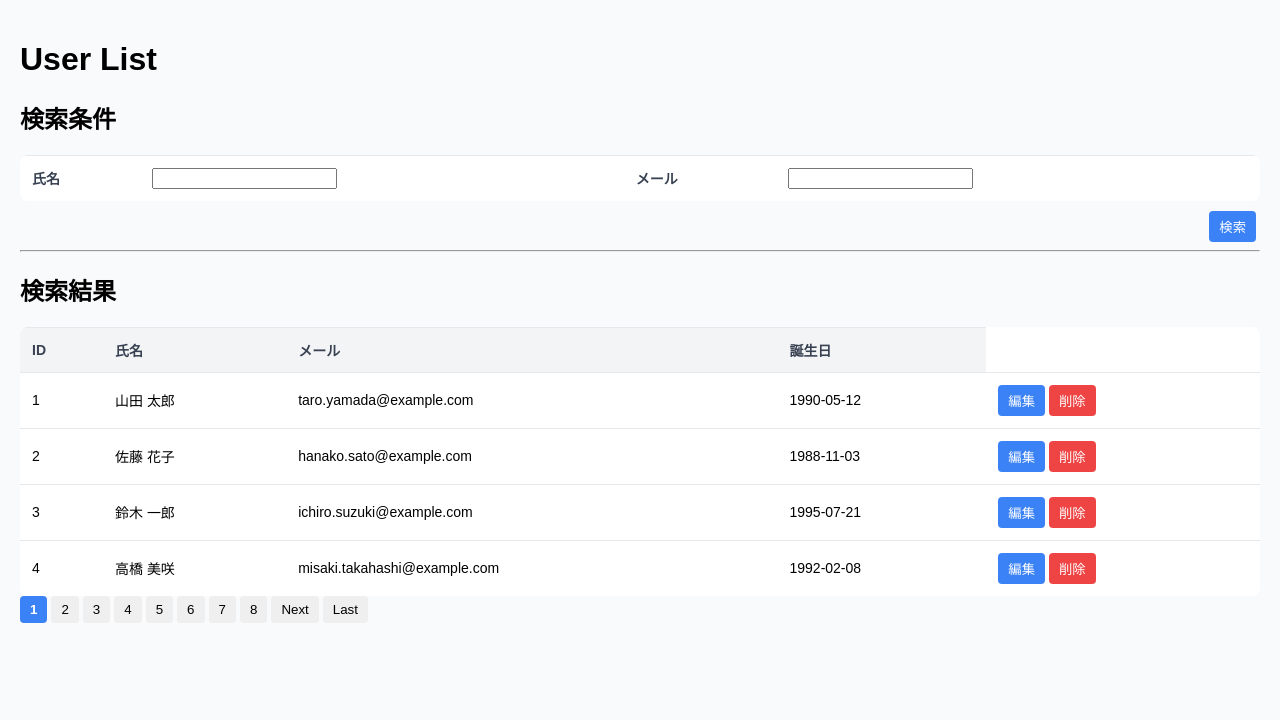
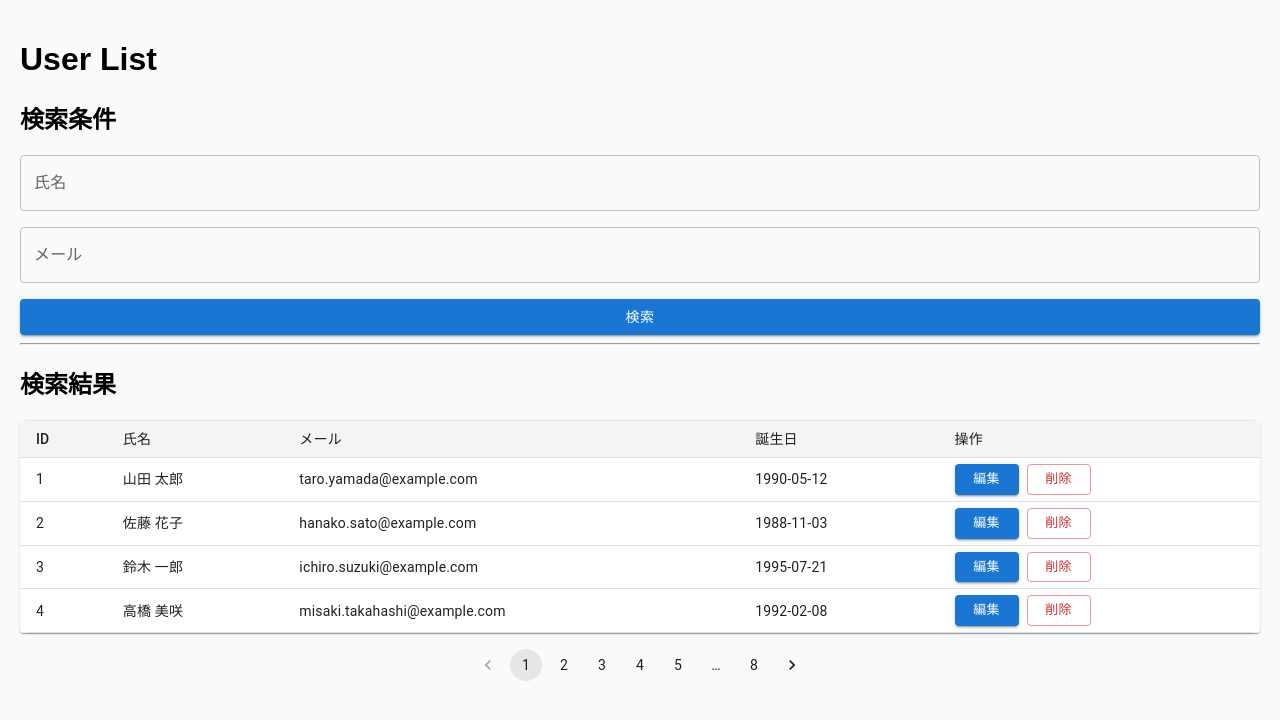
Before and after one commit to tetsumaru-tech/portfolio-react-admin-system, a React (Vite) app: page / in a window 1280 px wide. Shown: the top 720 px of the page. Built offline with nearby package versions, Linux system fonts and the light colour scheme.

Commit message:
Material UIを適用

```diff
--- a/src/features/user/components/SearchForm.tsx
+++ b/src/features/user/components/SearchForm.tsx
@@ -1,4 +1,5 @@
 import type { UserSearchCondition } from '@/features/user/types';
+import { TextField, Button, Stack } from '@mui/material';
 
 type SearchFormProps = {
   condition: UserSearchCondition;
@@ -7,51 +8,21 @@ type SearchFormProps = {
 };
 
 export function SearchForm({ condition, onChange, onSearch }: SearchFormProps) {
-  function handleChange(key: keyof UserSearchCondition, value: string): void {
-    const newCondition = { ...condition, [key]: value };
-    onChange(newCondition);
-  }
   return (
-    <>
-      <table>
-        <tbody>
-          <tr>
-            <th>氏名</th>
-            <td>
-              <input
-                type="text"
-                name="name"
-                value={condition.name ?? ''}
-                onChange={(e: React.ChangeEvent<HTMLInputElement>) =>
-                  handleChange(
-                    e.target.name as keyof UserSearchCondition,
-                    e.target.value,
-                  )
-                }
-              />
-            </td>
-            <th>メール</th>
-            <td>
-              <input
-                type="text"
-                name="email"
-                value={condition.email ?? ''}
-                onChange={(e: React.ChangeEvent<HTMLInputElement>) =>
-                  handleChange(
-                    e.target.name as keyof UserSearchCondition,
-                    e.target.value,
-                  )
-                }
-              />
-            </td>
-          </tr>
-        </tbody>
-      </table>
-      <div className="search-container">
-        <button className="search" onClick={() => onSearch()}>
-          検索
-        </button>
-      </div>
-    </>
+    <Stack spacing={2}>
+      <TextField
+        label="氏名"
+        value={condition.name ?? ''}
+        onChange={(e) => onChange({ ...condition, name: e.target.value })}
+      />
+      <TextField
+        label="メール"
+        value={condition.email ?? ''}
+        onChange={(e) => onChange({ ...condition, email: e.target.value })}
+      />
+      <Button variant="contained" onClick={onSearch}>
+        検索
+      </Button>
+    </Stack>
   );
 }
--- a/src/features/user/components/UserList.tsx
+++ b/src/features/user/components/UserList.tsx
@@ -1,4 +1,14 @@
 import type { User } from '@/features/user/types';
+import {
+  Table,
+  TableHead,
+  TableRow,
+  TableCell,
+  TableBody,
+  Button,
+  TableContainer,
+  Paper,
+} from '@mui/material';
 
 type UserListProps = {
   users: User[];
@@ -6,35 +16,54 @@ type UserListProps = {
 
 export function UserList({ users }: UserListProps) {
   return (
-    <>
-      <table>
-        <thead>
-          <tr>
-            <th>ID</th>
-            <th>氏名</th>
-            <th>メール</th>
-            <th>誕生日</th>
-          </tr>
-        </thead>
-        <tbody>
+    <TableContainer component={Paper}>
+      <Table size="small">
+        <TableHead>
+          <TableRow>
+            <TableCell>ID</TableCell>
+            <TableCell>氏名</TableCell>
+            <TableCell>メール</TableCell>
+            <TableCell>誕生日</TableCell>
+            <TableCell>操作</TableCell>
+          </TableRow>
+        </TableHead>
+        <TableBody>
           {users.map((user) => {
             return (
-              <tr key={user.id}>
-                <td>{user.id}</td>
-                <td>
+              <TableRow
+                hover
+                key={user.id}
+                sx={{
+                  cursor: 'pointer',
+                  '&:hover': {
+                    backgroundColor: '#f5f5f5',
+                  },
+                }}
+              >
+                <TableCell>{user.id}</TableCell>
+                <TableCell>
                   {user.lastName} {user.firstName}
-                </td>
-                <td>{user.email}</td>
-                <td>{user.birthday}</td>
-                <td>
-                  <button className="edit">編集</button>
-                  <button className="delete">削除</button>
-                </td>
-              </tr>
+                </TableCell>
+                <TableCell>{user.email}</TableCell>
+                <TableCell>{user.birthday}</TableCell>
+                <TableCell>
+                  <Button
+                    variant="contained"
+                    color="primary"
+                    sx={{ mr: 1 }}
+                    size="small"
+                  >
+                    編集
+                  </Button>
+                  <Button variant="outlined" color="error" size="small">
+                    削除
+                  </Button>
+                </TableCell>
+              </TableRow>
             );
           })}
-        </tbody>
-      </table>
-    </>
+        </TableBody>
+      </Table>
+    </TableContainer>
   );
 }
--- a/src/pages/UserListPage.tsx
+++ b/src/pages/UserListPage.tsx
@@ -3,7 +3,7 @@ import { users } from '@/features/user/types';
 import { UserList, SearchForm } from '@/features/user/components';
 import type { UserSearchCondition, User } from '@/features/user/types';
 import { isMatch } from '@/utils';
-import { Pagination } from '@/components';
+import { Pagination, Box } from '@mui/material';
 
 export default function UserListPage() {
   const [condition, setCondition] = useState<UserSearchCondition>({});
@@ -46,11 +46,13 @@ export default function UserListPage() {
       <hr />
       <h2>検索結果</h2>
       <UserList users={paginatedUsers} />
-      <Pagination
-        currentPage={page}
-        lastPage={lastPage}
-        onPaging={handlePaging}
-      />
+      <Box display="flex" justifyContent="center" mt={2}>
+        <Pagination
+          count={lastPage}
+          page={page}
+          onChange={(_, value) => handlePaging(value)}
+        />
+      </Box>
     </>
   );
 }
```
